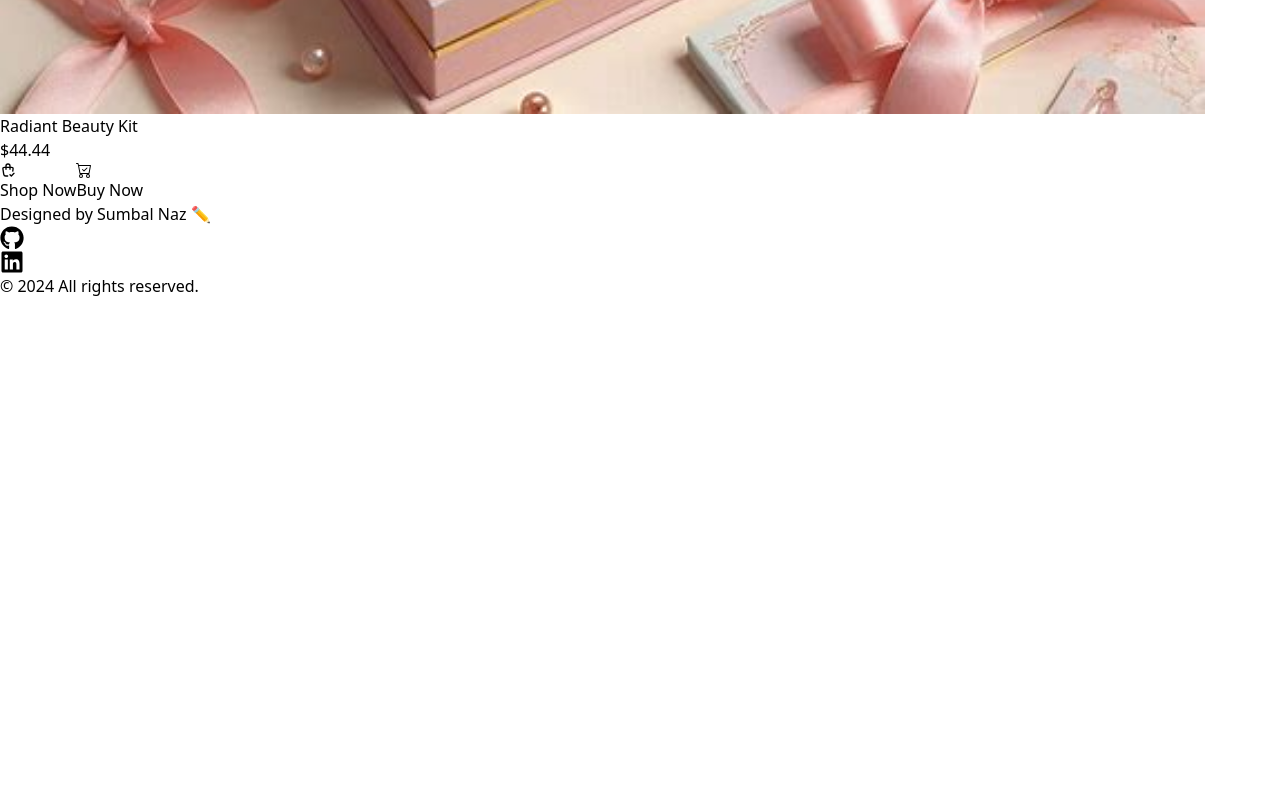
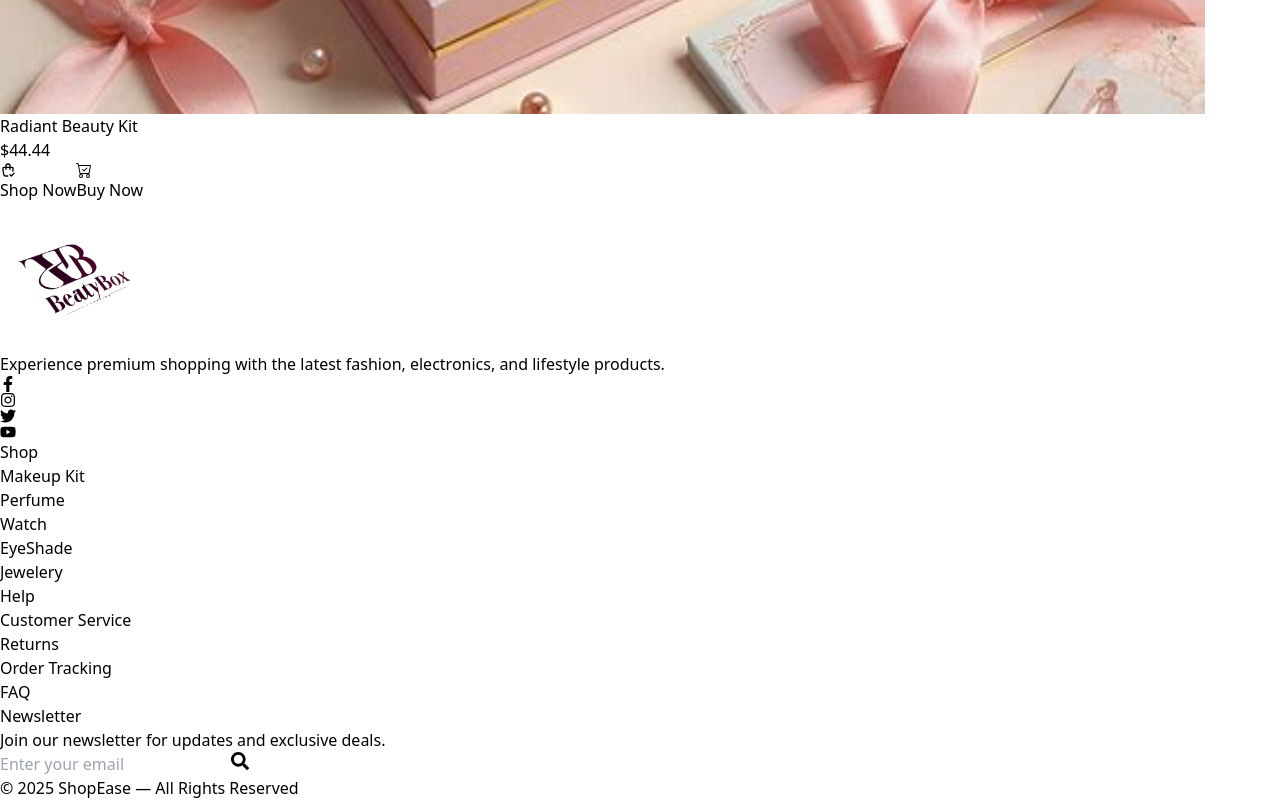
Before and after one commit to CodeQueen-AI/E-Commerce-Website-Project, a Next.js app: page / in a window 1280 px wide. Shown: the part 7020-7820 px from the top of the page. Before the commit the page ends 7318 px from the top, so only its background shows below. Built offline with nearby package versions, Linux system fonts and the light colour scheme.

Commit message:
Update footer.tsx

```diff
--- a/src/app/components/footer.tsx
+++ b/src/app/components/footer.tsx
@@ -1,35 +1,127 @@
-import { FaGithub, FaLinkedin } from 'react-icons/fa';
-import Link from 'next/link';
+// import { FaGithub, FaLinkedin } from 'react-icons/fa';
+// import Link from 'next/link';
 
-const Footer = () => {
+// const Footer = () => {
+//   return (
+//     <footer className="bg-gradient-to-br from-pink-700 via-pink-400 to-pink-700 text-white py-8">
+//       <div className="container mx-auto text-center">
+//         <p className="text-3xl mb-4 font-serif">Designed by Sumbal Naz ✏️</p>
+//         <div className="flex justify-center space-x-6 mb-4">
+//           <Link
+//             href="https://github.com/CodeQueen-AI"
+//             target="_blank"
+//             rel="noopener noreferrer"
+//             className="bg-white text-black p-3 rounded-full hover:bg-black hover:text-white transition-all duration-300"
+//           >
+//             <FaGithub size={24} />
+//           </Link>
+//           <Link
+//             href="https://www.linkedin.com/in/sumbal-naz-601411323/"
+//             target="_blank"
+//             rel="noopener noreferrer"
+//             className="bg-blue-600 text-white p-3 rounded-full hover:bg-white hover:text-blue-600 transition-all duration-300"
+//           >
+//             <FaLinkedin size={24} />
+//           </Link>
+//         </div>
+//         <div className="border-t border-gray-600 pt-4">
+//           <p>© 2024 All rights reserved.</p>
+//         </div>
+//       </div>
+//     </footer>
+//   );
+// };
+
+// export default Footer;
+
+
+
+import { FaFacebookF, FaInstagram, FaTwitter, FaYoutube, FaSearch } from "react-icons/fa";
+import Image from "next/image";
+
+export default function Footer() {
   return (
-    <footer className="bg-gradient-to-br from-pink-700 via-pink-400 to-pink-700 text-white py-8">
-      <div className="container mx-auto text-center">
-        <p className="text-3xl mb-4 font-serif">Designed by Sumbal Naz ✏️</p>
-        <div className="flex justify-center space-x-6 mb-4">
-          <Link
-            href="https://github.com/CodeQueen-AI"
-            target="_blank"
-            rel="noopener noreferrer"
-            className="bg-white text-black p-3 rounded-full hover:bg-black hover:text-white transition-all duration-300"
-          >
-            <FaGithub size={24} />
-          </Link>
-          <Link
-            href="https://www.linkedin.com/in/sumbal-naz-601411323/"
-            target="_blank"
-            rel="noopener noreferrer"
-            className="bg-blue-600 text-white p-3 rounded-full hover:bg-white hover:text-blue-600 transition-all duration-300"
-          >
-            <FaLinkedin size={24} />
-          </Link>
+    <footer className="relative bg-gradient-to-r from-pink-700 via-pink-600 to-pink-700 text-pink-100 pt-16 pb-8 overflow-hidden">
+      {/* Glass overlay */}
+      <div className="absolute inset-0 backdrop-blur-md bg-white/5"></div>
+
+      <div className="relative max-w-7xl mx-auto px-4 grid grid-cols-1 md:grid-cols-4 gap-12 z-10">
+
+        {/* Company Logo + Info */}
+        <div>
+          <Image
+            src="/logo.png" // <-- apna logo path yahan do
+            alt="ShopEase Logo"
+            width={150}
+            height={50}
+            className="mb-4"
+          />
+          <p className="text-sm leading-relaxed">
+            Experience premium shopping with the latest fashion, electronics, and lifestyle products.
+          </p>
+          <div className="flex space-x-4 mt-6">
+            {[FaFacebookF, FaInstagram, FaTwitter, FaYoutube].map((Icon, i) => (
+              <a
+                key={i}
+                href="#"
+                className="p-2 rounded-full bg-white/10 hover:bg-white/20 transition-colors"
+              >
+                <Icon />
+              </a>
+            ))}
+          </div>
         </div>
-        <div className="border-t border-gray-600 pt-4">
-          <p>© 2024 All rights reserved.</p>
+
+        {/* Shop */}
+        <div>
+          <h2 className="text-white text-lg font-semibold mb-4 border-b border-pink-400/40 pb-2">Shop</h2>
+          <ul className="space-y-3 text-sm">
+            {["Makeup Kit", "Perfume", "Watch", "EyeShade", "Jewelery"].map((item) => (
+              <li key={item}>
+                <a href="#" className="hover:text-white transition">{item}</a>
+              </li>
+            ))}
+          </ul>
         </div>
+
+        {/* Help */}
+        <div>
+          <h2 className="text-white text-lg font-semibold mb-4 border-b border-pink-400/40 pb-2">Help</h2>
+          <ul className="space-y-3 text-sm">
+            {["Customer Service", "Returns", "Order Tracking", "FAQ"].map((item) => (
+              <li key={item}>
+                <a href="#" className="hover:text-white transition">{item}</a>
+              </li>
+            ))}
+          </ul>
+        </div>
+
+        {/* Newsletter */}
+        <div>
+          <h2 className="text-white text-lg font-semibold mb-4 border-b border-pink-400/40 pb-2">Newsletter</h2>
+          <p className="text-sm mb-4">
+            Join our newsletter for updates and exclusive deals.
+          </p>
+          <form className="flex items-center bg-white rounded-full overflow-hidden shadow-md focus-within:ring-2 focus-within:ring-pink-400">
+            <input
+              type="email"
+              placeholder="Enter your email"
+              className="flex-1 px-4 py-2 text-gray-900 focus:outline-none"
+            />
+            <button
+              type="submit"
+              className="bg-pink-500 hover:bg-pink-600 flex items-center justify-center w-12 h-12 text-white transition"
+            >
+              <FaSearch size={18} />
+            </button>
+          </form>
+        </div>
+      </div>
+
+      {/* Bottom bar */}
+      <div className="relative border-t border-pink-400/30 mt-12 pt-4 text-center text-sm z-10">
+        © {new Date().getFullYear()} ShopEase — All Rights Reserved
       </div>
     </footer>
   );
-};
-
-export default Footer;
+}
```
